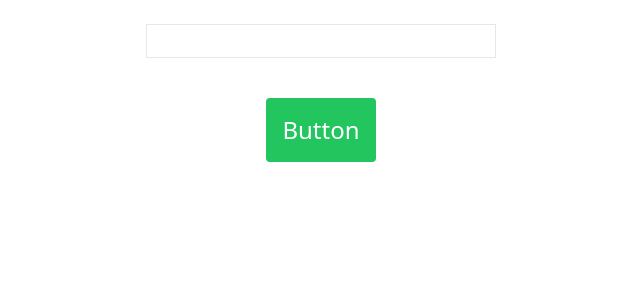
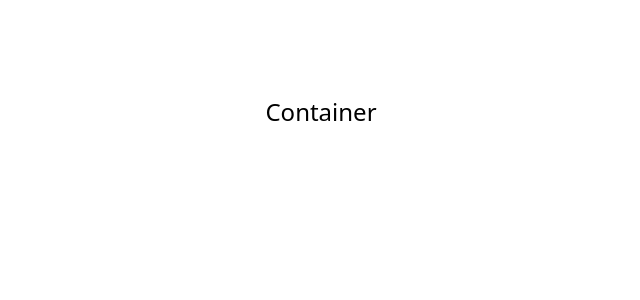
Before and after one commit to OkkashaAlly/react-typescript, a React (Vite) app: page / in a window 1280 px wide. Shown: the top 300 px of the page, without its empty margins (319-959 px from the left). Built offline with nearby package versions, Linux system fonts and the light colour scheme.

Commit message:
COMPONENTS: Styles props

```diff
--- a/src/App.tsx
+++ b/src/App.tsx
@@ -1,6 +1,7 @@
 import { useState } from "react";
 
 import Button from "./components/Button";
+import Container from "./components/Container";
 import Input from "./components/Input";
 // import Greet from "./components/Greet";
 // import Person from "./components/Person";
@@ -28,7 +29,7 @@ function App() {
     },
   ];
 
-  const [inputValue, setInputValue] = useState('')
+  const [inputValue, setInputValue] = useState("");
 
   return (
     <div className="text-2xl flex flex-col items-center">
@@ -36,8 +37,9 @@ function App() {
       <Person name={person} />
       <PersonList names={personList} />
       <Status status="error" /> */}
-      <Input value={inputValue} handleChange={e => setInputValue(e.target.value)} />
-      <Button handleClick={(e, id) => console.log("Hellow " + id + e.target)} />
+      {/* <Input value={inputValue} handleChange={e => setInputValue(e.target.value)} />
+      <Button handleClick={(e, id) => console.log("Hellow " + id + e.target)} /> */}
+      <Container styles={{ padding: "6rem" }} />
     </div>
   );
 }
--- /dev/null
+++ b/src/components/Container.tsx
@@ -0,0 +1,9 @@
+import React from "react";
+
+type ContainerProps = {
+  styles: React.CSSProperties;
+};
+
+export default function Container(props: ContainerProps) {
+  return <div style={props.styles}>Container</div>;
+}
```
